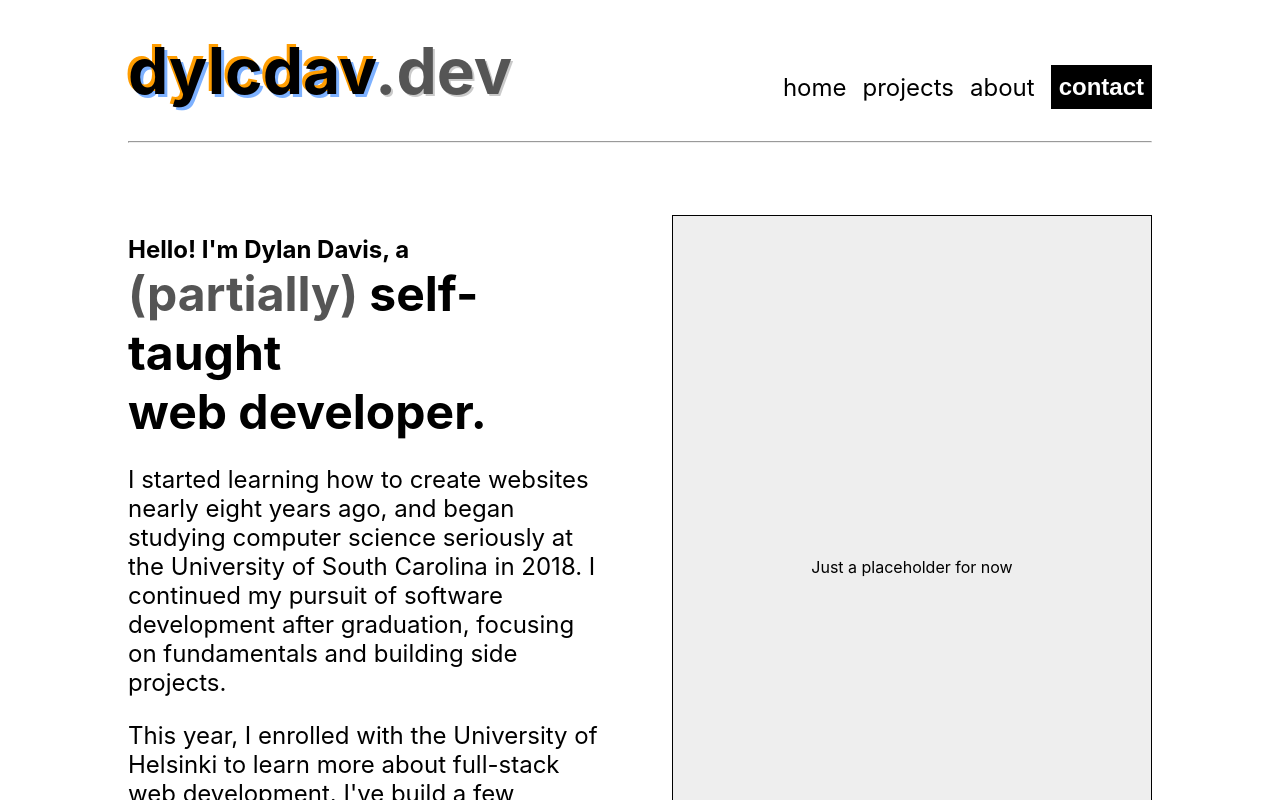
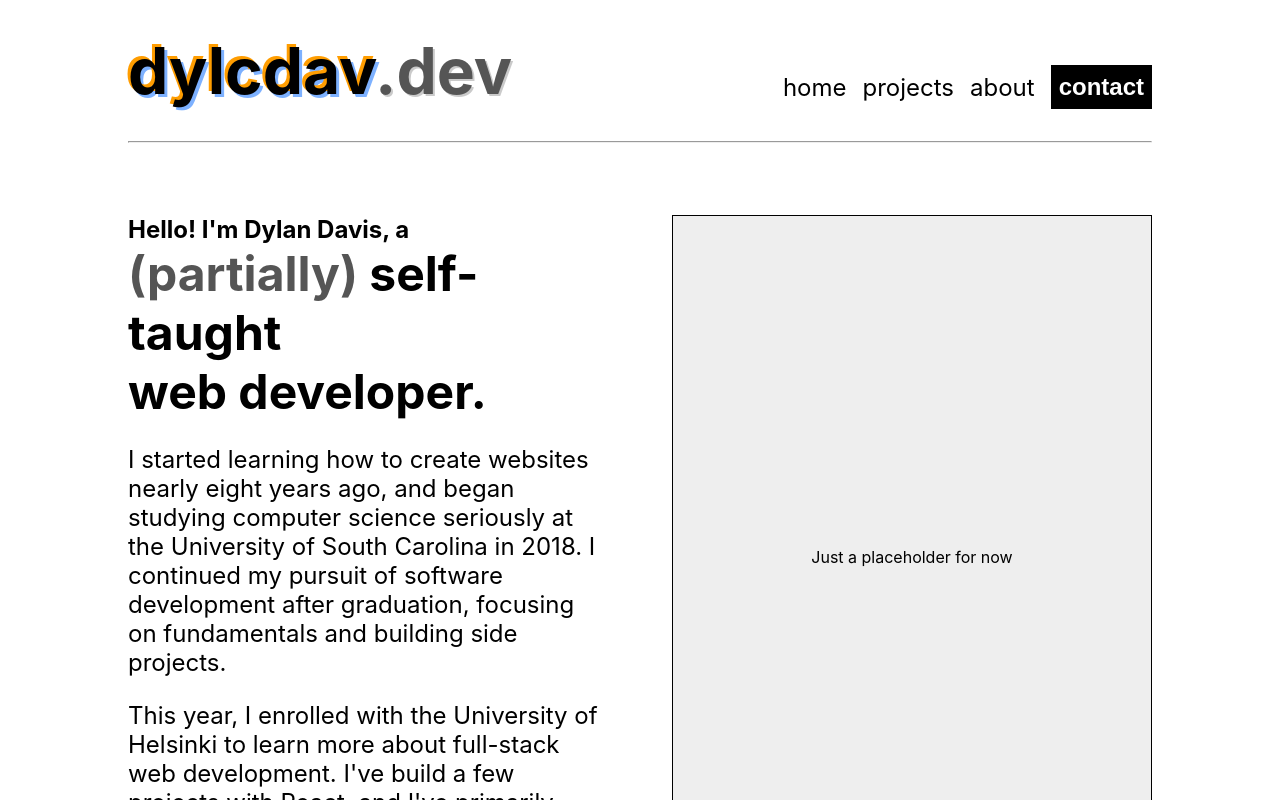
Before and after one commit to dylancdavis/portfolio-site, a React (Create React App) app: page / in a window 1280 px wide. Shown: the top 800 px of the page. Built offline with nearby package versions, Linux system fonts and the light colour scheme.

Commit message:
Set margin-top of h2 to 0

```diff
--- a/src/App.css
+++ b/src/App.css
@@ -48,6 +48,10 @@ nav > button {
   font-weight: bold;
 }
 
+h2 {
+  margin-top: 0;
+}
+
 .intro-box {
   padding: 64px 0px;
   display: grid;
```
